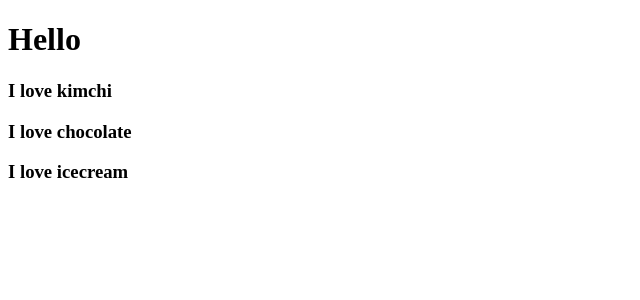
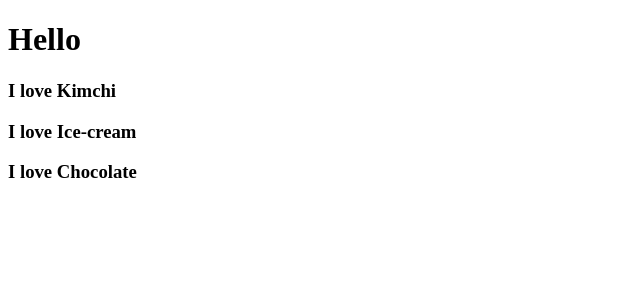
Before and after one commit to hyeri0903/movie_app_2022, a React (Create React App) app: page / in a window 1280 px wide. Shown: the top 300 px of the page, without its empty margins (0-640 px from the left). Built offline with nearby package versions, Linux system fonts and the light colour scheme.

Commit message:
Dynamic Component Generation

```diff
--- a/src/App.js
+++ b/src/App.js
@@ -1,23 +1,35 @@
 import React from 'react';
 
-function Food({ fav }){
-  console.log(fav);
+function Food({ name }){
+  console.log(name);
   return (
-      <h3>I love {fav}</h3>
+    <div>
+      <h3>I love {name}</h3>
+    </div>
+
   );
 }
+
+const foodILike = [
+  {
+    name: "Kimchi"
+  },
+  {
+    name: "Ice-cream"
+  },
+  {
+    name: "Chocolate"
+  }
+]
+
 
 function App() {
   return (
     <div>
       <h1>Hello</h1>
-      <Food
-        fav="kimchi"
-        something={true}
-        papa={"hello", 1, 2, 3, 4}
-      />
-      <Food fav="chocolate" />
-      <Food fav="icecream" />
+      {foodILike.map(dish => (
+        <Food name={dish.name} />
+      ))}
     </div>
   );
 }
```
